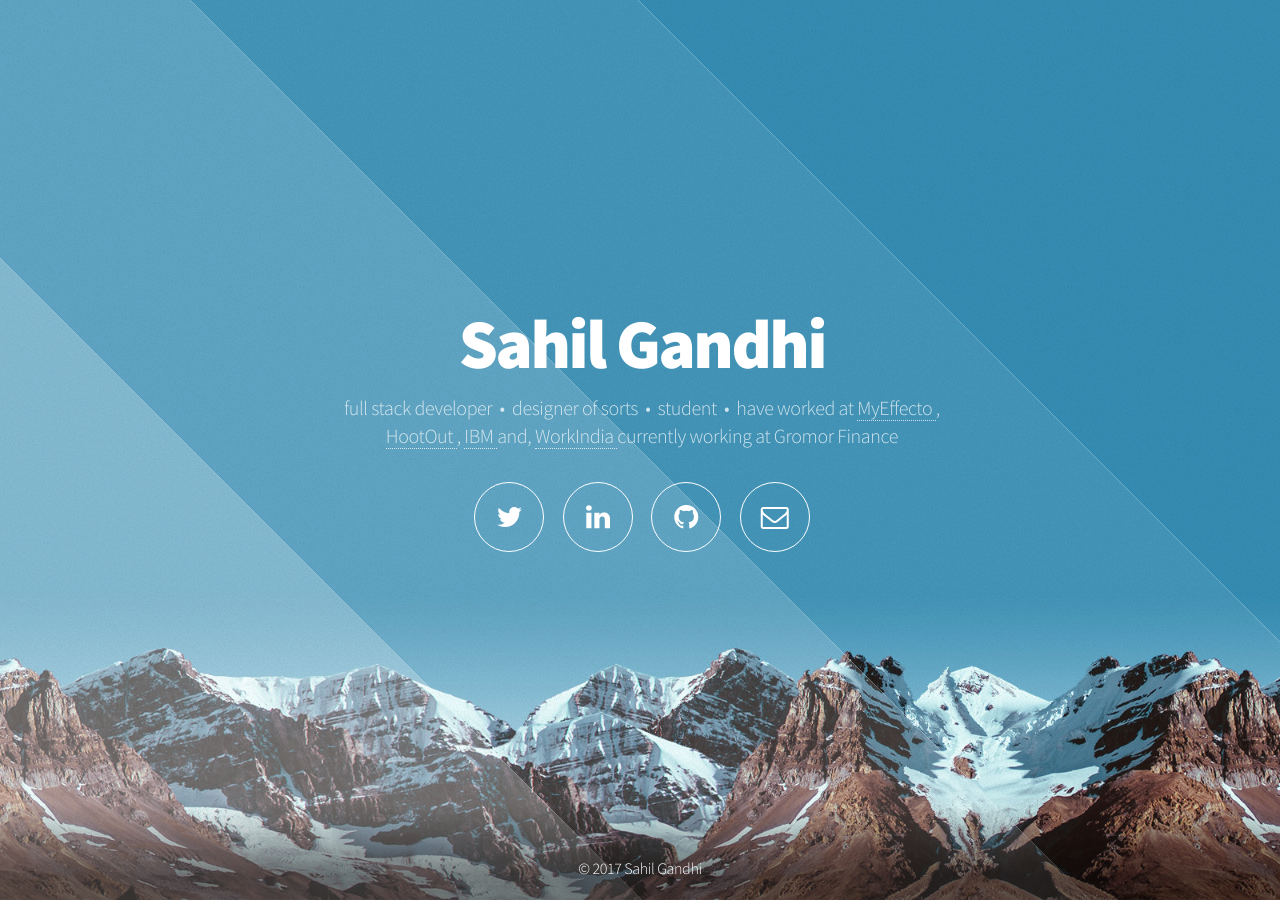
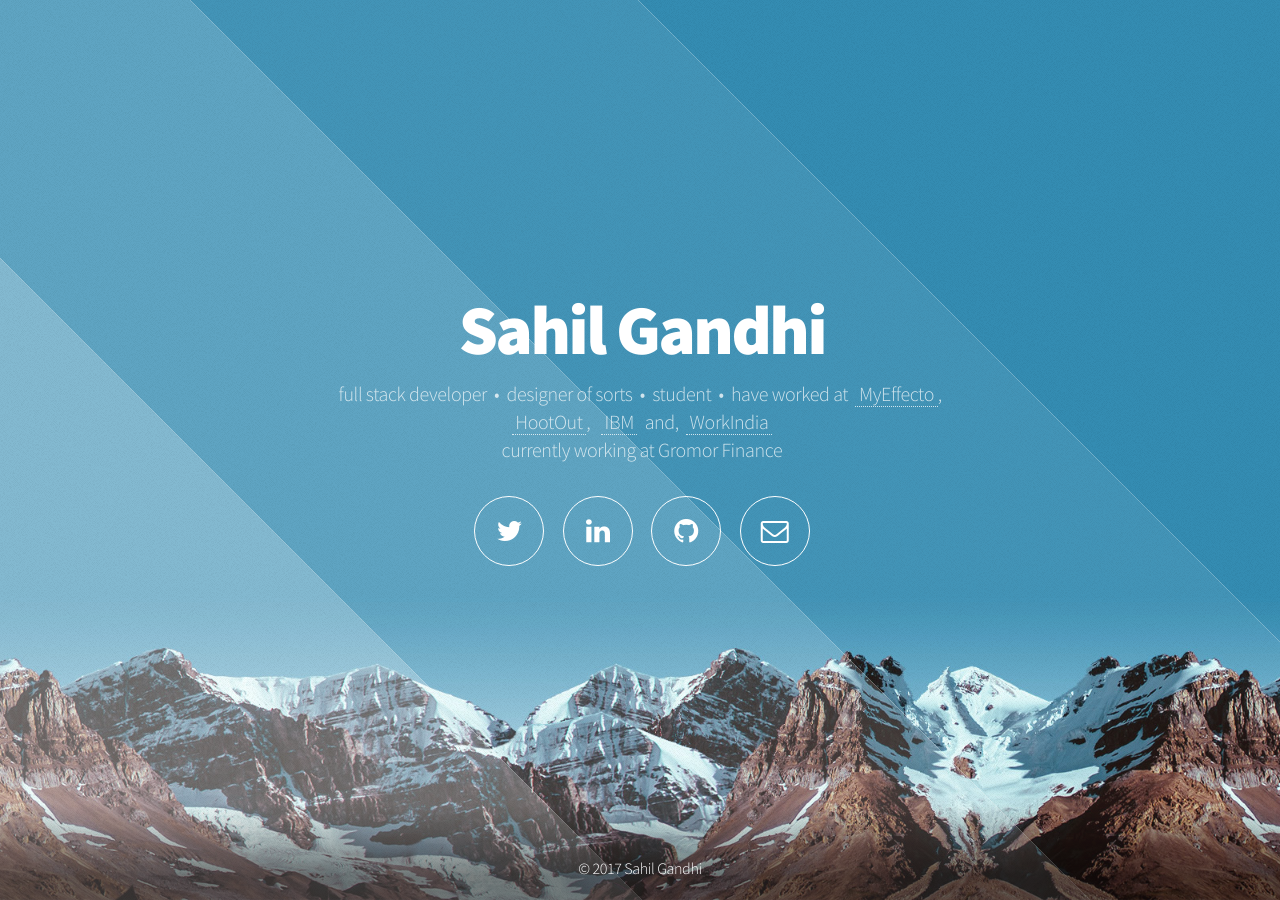
Before and after one commit to gandhisahil/gandhisahil.github.io, a Jekyll site: the page built from index.html, in a window 1280 px wide. Built offline with Jekyll 4.4.1, drawn with Linux system fonts in a browser that asks for light colours.

```diff
--- a/index.html
+++ b/index.html
@@ -41,7 +41,7 @@ published: true
 						<!--<a href="/about">About</a>-->
 						<!--</h2>-->
 
-						<p>full stack developer &nbsp;&bull;&nbsp; designer of sorts &nbsp;&bull;&nbsp; student &nbsp;&bull;&nbsp; have worked at <a href="http://myeffecto.com"> MyEffecto </a> , <br /> <a href="http://hootout.com"> HootOut </a>, <a href="http://ibm.com"> IBM </a> and, <a href="http://workindia.in"> WorkIndia </a>  currently working at Gromor Finance</p>
+						<p>full stack developer &nbsp;&bull;&nbsp; designer of sorts &nbsp;&bull;&nbsp; student &nbsp;&bull;&nbsp; have worked at &nbsp;<a href="http://myeffecto.com"> MyEffecto </a>,&nbsp; <br /> &nbsp;<a href="http://hootout.com"> HootOut </a>,&nbsp; &nbsp;<a href="http://ibm.com"> IBM </a>&nbsp; and, &nbsp;<a href="http://workindia.in"> WorkIndia </a>&nbsp; <br/> currently working at Gromor Finance</p>
 
 						<nav>
 							<ul>
```
